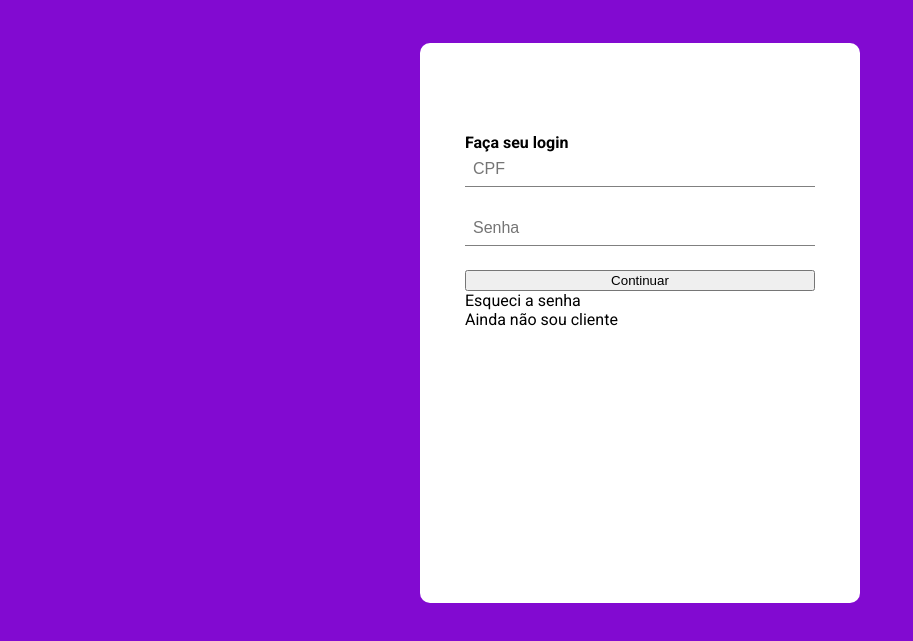
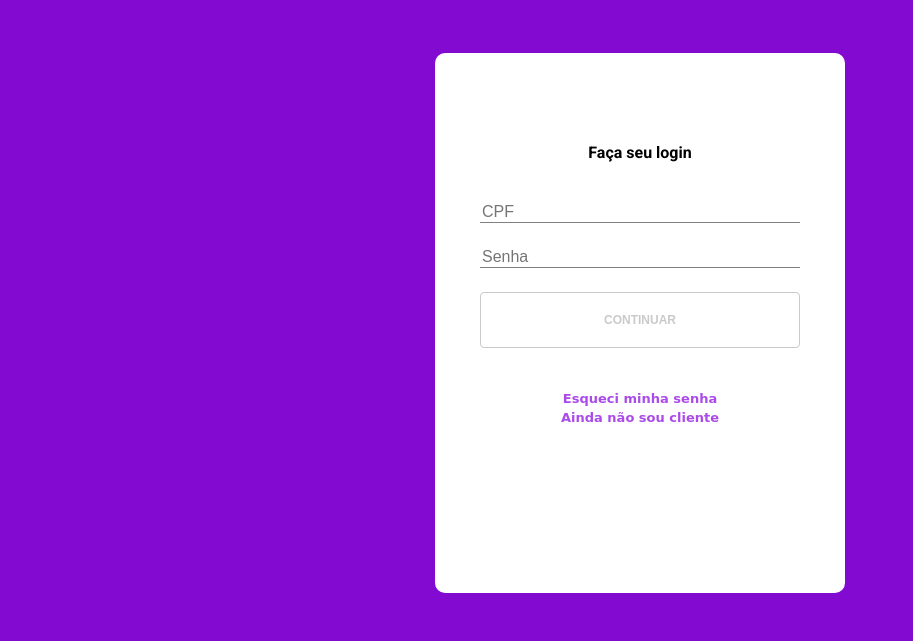
Before and after one commit to maarcos4g/login-nubank, a plain HTML site: page index.html in a window 1280 px wide. Shown: the part 77-718 px from the top of the page, without its empty margins (0-913 px from the left). Drawn offline with Linux system fonts and the light colour scheme.

Commit message:
feat: app

```diff
--- a/index.html
+++ b/index.html
@@ -18,15 +18,19 @@
         <input type="number" placeholder="CPF" max="11">
         <input type="password"  placeholder="Senha">
 
-        <button>
+        <button disabled>
           Continuar
         </button>
       </form>
 
 
-      <div>
-        <a>Esqueci a senha</a>
-        <a>Ainda não sou cliente</a>
+      <div class="links">
+        <a>
+          <span>Esqueci minha senha</span>
+        </a>
+        <a>
+          <span>Ainda não sou cliente</span>
+        </a>
       </div>
     </div>
 
--- a/style.css
+++ b/style.css
@@ -18,19 +18,21 @@ main {
 }
 
 .div {
-  width: 350px;
-  height: 500px;
+  width: 320px;
+  height: 480px;
   background-color: white;
   border-radius: 10px;
   padding: 30px 45px;
   display: flex;
   flex-direction: column;
+  gap: 40px;
 }
 
 span {
   font-size: 16px;
   font-weight: bold;
   margin-top: 60px;
+  text-align: center;
 }
 
 form {
@@ -44,13 +46,32 @@ input {
   border-width: 0 0 1px;
   color: black;
   font-size: 16px;
-  padding: 8px;
   outline: none;
 }
 
-div {
+button {
+  padding: 20px;
+  border: 1px solid #cacaca;
+  border-radius: 4px;
+  background-color: transparent;
+  color: #cacaca;
+  text-transform: uppercase;
+  font-size: 12px;
+  font-weight: 600;
+  text-align: center;
+}
+
+.links {
   display: flex;
   flex-direction: column;
+  align-items: center;
+}
+
+a > span {
+  color: #ab4bea;
+  font-size: 13px;
+  font-family: cursive;
+  cursor: pointer;
 }
 
 img {
```
